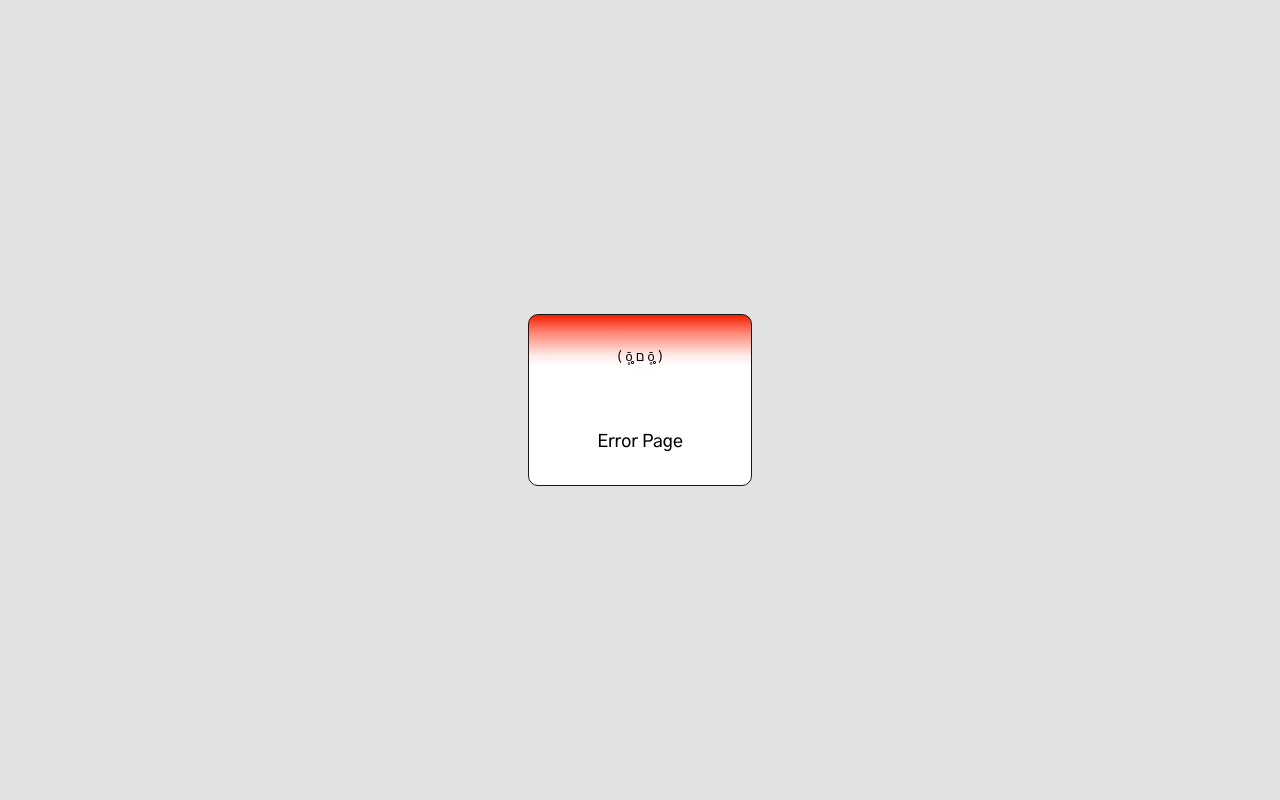
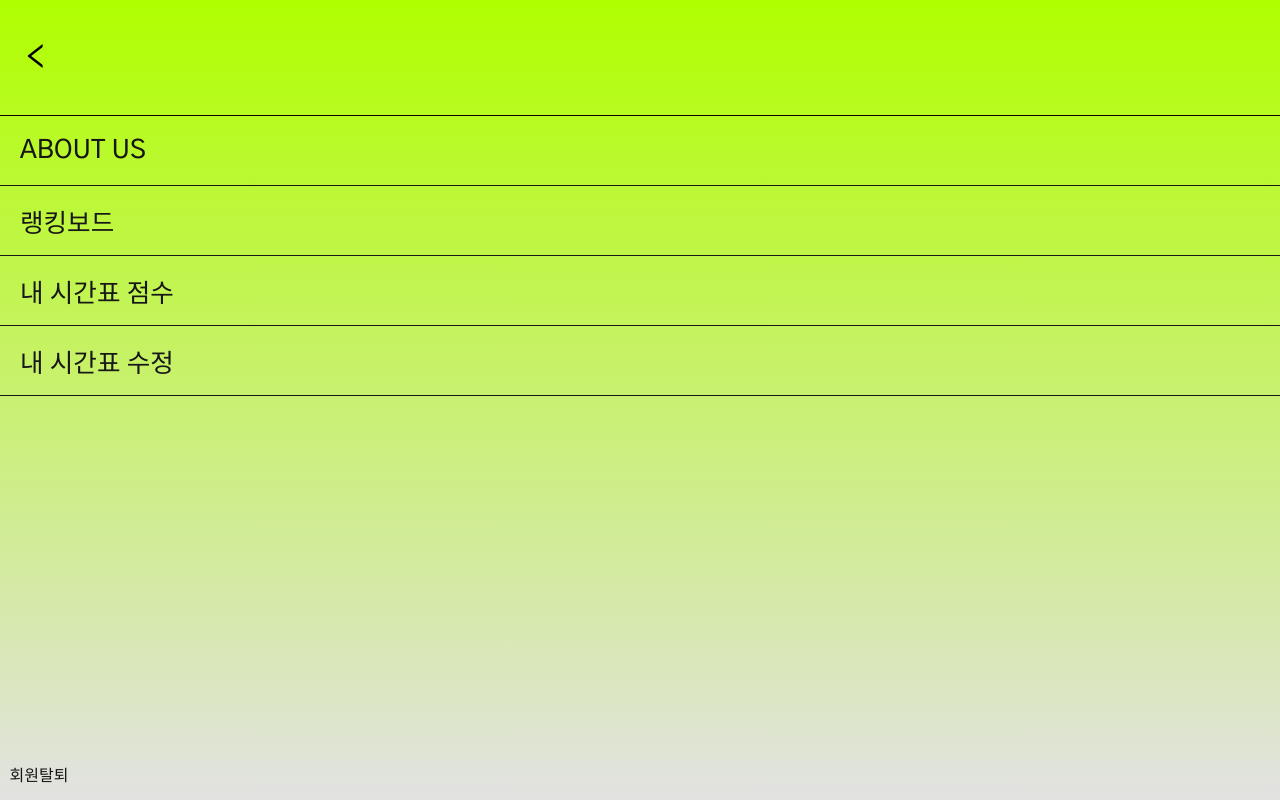
Before and after one commit to SamwaMoney/Timetable-Artist-front, a React (Create React App) app: page /menu in a window 1280 px wide. Built offline with nearby package versions, Linux system fonts and the light colour scheme.

Commit message:
feat: 앱 햄버거 메뉴 추가

```diff
--- a/package.json
+++ b/package.json
@@ -9,6 +9,7 @@
     "react": "^18.2.0",
     "react-device-detect": "^2.2.3",
     "react-dom": "^18.2.0",
+    "react-icons": "^4.10.1",
     "react-redux": "^8.1.1",
     "react-router-dom": "^6.14.1",
     "react-scripts": "5.0.1",
--- a/src/App.js
+++ b/src/App.js
@@ -8,6 +8,8 @@ import ScorePage from './pages/ScorePage';
 import RankingPage from './pages/RankingPage';
 import AboutUsPage from './pages/AboutUsPage';
 import NotFoundPage from './pages/404Page';
+import MHamburger from './components/_common/M_Hamburger';
+import MenuPage from './pages/M_MenuPage';
 import { Provider } from 'react-redux';
 import store from './store/store';
 
@@ -40,6 +42,7 @@ function App() {
                             path='/aboutus'
                             element={<AboutUsPage />}
                         />
+                        <Route path='/menu' element={<MenuPage />} />
                         <Route path='/*' element={<NotFoundPage />} />
                     </Routes>
                 </BrowserRouter>
--- /dev/null
+++ b/src/components/_common/M_Hamburger.jsx
@@ -0,0 +1,115 @@
+import { useState } from 'react';
+import { useNavigate, NavLink } from 'react-router-dom';
+import WithdrawalModal from './WithdrawalModal';
+import EditModal from './EditModal';
+import S from './M_Hamburger.style';
+import { AiOutlineLeft } from 'react-icons/ai';
+
+const MHamburger = () => {
+    const [isWithdrawalModalOpen, setIsWithdrawalModalOpen] = useState(false);
+    const [isEditModalOpen, setIsEditModalOpen] = useState(false);
+    const [isLogin, setIsLogin] = useState(true); // 초기상태 false
+
+    //로그인 인증 api 불러오기
+    //setIsLogin(true);
+
+    const navigate = useNavigate();
+
+    const handleScoreClick = e => {
+        e.preventDefault();
+        if (isLogin) {
+            navigate('/score');
+        }
+    };
+    const handleEditClick = e => {
+        e.preventDefault();
+        if (isLogin) {
+            setIsEditModalOpen(true);
+        }
+    };
+    const handleWithdrawalClick = () => {
+        setIsWithdrawalModalOpen(true);
+    };
+    const activeStyle = {
+        background: 'var(--background)',
+    };
+
+    const handleMoveBack = () => {
+        navigate(-1);
+    };
+
+    return (
+        <S.FlexContainer>
+            <div
+                style={{
+                    padding: '40px 0px 40px 20px',
+                    borderBottom: '0.1rem solid black',
+                }}
+            >
+                <AiOutlineLeft size='2rem' onClick={handleMoveBack} />
+            </div>
+            <S.MenuBtn>
+                <NavLink>
+                    <p>ABOUT US</p>
+                </NavLink>
+            </S.MenuBtn>
+            <S.MenuBtn>
+                <NavLink
+                    to='/ranking'
+                    style={({ isActive }) =>
+                        isActive ? activeStyle : undefined
+                    }
+                >
+                    <p>랭킹보드</p>
+                </NavLink>
+            </S.MenuBtn>
+            <S.MenuBtn>
+                <NavLink
+                    to='/score'
+                    style={({ isActive }) =>
+                        isActive ? activeStyle : undefined
+                    }
+                    onClick={e => handleScoreClick(e)}
+                >
+                    <p>내 시간표 점수</p>
+                </NavLink>
+            </S.MenuBtn>
+            <S.MenuBtn>
+                <NavLink
+                    to='/create'
+                    style={({ isActive }) =>
+                        isActive ? activeStyle : undefined
+                    }
+                    onClick={e => handleEditClick(e)}
+                >
+                    <p>내 시간표 수정</p>
+                </NavLink>
+            </S.MenuBtn>
+            {isLogin ? (
+                <S.WithdrawalBtn onClick={handleWithdrawalClick}>
+                    <p>회원탈퇴</p>
+                </S.WithdrawalBtn>
+            ) : (
+                <S.MenuBtn className='login'>
+                    <NavLink
+                        to='/login'
+                        style={({ isActive }) =>
+                            isActive ? activeStyle : undefined
+                        }
+                    >
+                        <p>로그인</p>
+                    </NavLink>
+                </S.MenuBtn>
+            )}
+            {isWithdrawalModalOpen && (
+                <WithdrawalModal
+                    setIsWithdrawalModalOpen={setIsWithdrawalModalOpen}
+                />
+            )}
+            {isEditModalOpen && (
+                <EditModal setIsEditModalOpen={setIsEditModalOpen} />
+            )}
+        </S.FlexContainer>
+    );
+};
+export default MHamburger;
--- /dev/null
+++ b/src/components/_common/M_Hamburger.style.js
@@ -0,0 +1,61 @@
+import styled from 'styled-components';
+
+const S = {};
+S.FlexContainer = styled.div`
+    display: flex;
+    flex-direction: column;
+    width:100%:
+    height:100%;
+`;
+
+S.MenuBtn = styled.div`
+    display: flex;
+    width: 100%;
+    height: 70px;
+    border-bottom: 0.1rem solid var(--black);
+    overflow: hidden;
+    padding-left: 20px;
+    a {
+        color: var(--black);
+        font-family: var(--korean);
+        font-size: 1.6rem;
+        font-style: normal;
+        font-weight: 500;
+        line-height: normal;
+        display: flex;
+        align-items: center;
+        margin: auto;
+
+        text-decoration: none;
+        width: 100%;
+        height: 6vh;
+    }
+    .aboutus {
+        font-size: 1.4vw;
+        font-family: var(--english);
+    }
+`;
+S.WithdrawalBtn = styled.div`
+    width: 100%;
+    height: 6vh;
+    margin-top: auto;
+    cursor: pointer;
+    overflow: hidden;
+    position: absolute;
+    bottom: 0;
+
+    color: var(--black);
+    font-family: var(--english);
+    font-size: 1rem;
+    font-style: normal;
+    font-weight: 500;
+    line-height: 154.953%;
+    display: flex;
+    align-items: center;
+
+    p {
+        margin-left: 0.6rem;
+    }
+`;
+
+export default S;
--- a/src/components/_common/M_Hamburder.jsx
+++ b/src/components/_common/M_HamburgerBtn.jsx
@@ -1,8 +1,13 @@
 import styled from 'styled-components';
+import { useNavigate } from 'react-router-dom';
+const MHamburgerButton = () => {
+    const navigate = useNavigate();
 
-const MHamburger = () => {
+    const onMoveMenuPage = () => {
+        navigate('/menu');
+    };
     return (
-        <Wrapper>
+        <Wrapper onClick={onMoveMenuPage}>
             <Line1 />
             <Line2 />
             <Line3 />
@@ -10,7 +15,7 @@ const MHamburger = () => {
     );
 };
 
-export default MHamburger;
+export default MHamburgerButton;
 
 const Wrapper = styled.div`
     position: absolute;
--- a/src/components/rankingpage/M_Rank.jsx
+++ b/src/components/rankingpage/M_Rank.jsx
@@ -1,15 +1,14 @@
-import MHamburger from '../_common/M_Hamburder';
+import MHamburgerButton from '../_common/M_HamburgerBtn';
 import S from './M_Ranking.style';
 import NewButton from './leftSection/Button';
 import TabContainer from './leftSection/Tab';
-import Toggle from './leftSection/Toggle';
 import RankingList from './leftSection/RankingList';
 import MyScore from './leftSection/MyScore';
 
 const MobileRank = ({ isMyData }) => {
     return (
         <S.FlexContainer>
-            <MHamburger />
+            <MHamburgerButton />
             {isMyData ? (
                 <div style={{ marginTop: '30%', width: '30%' }}>
                     <NewButton />
--- /dev/null
+++ b/src/pages/M_MenuPage.jsx
@@ -0,0 +1,23 @@
+import { styled } from 'styled-components';
+import MHamburger from '../components/_common/M_Hamburger';
+const MenuPage = () => {
+    return (
+        <Wrapper>
+            <MHamburger />
+        </Wrapper>
+    );
+};
+export default MenuPage;
+
+const Wrapper = styled.div`
+    position: fixed;
+    top: 0;
+    left: 0;
+    right: 0;
+    bottom: 0;
+    background: linear-gradient(
+        180deg,
+        var(--green) 0%,
+        var(--background) 100%
+    );
+`;
```
Also changed, not shown: 1 other file (tests, documents, lock files or other folders).
